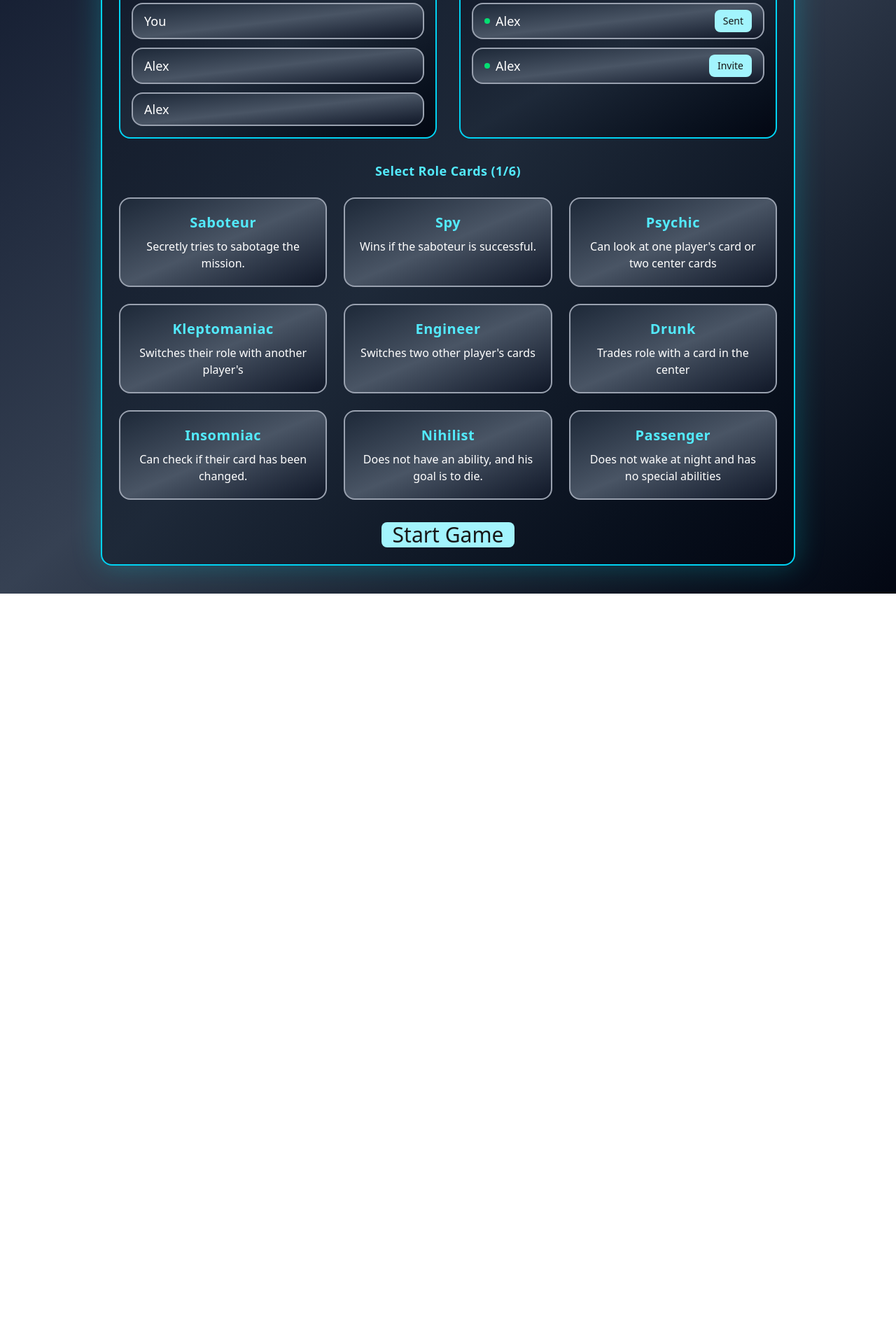
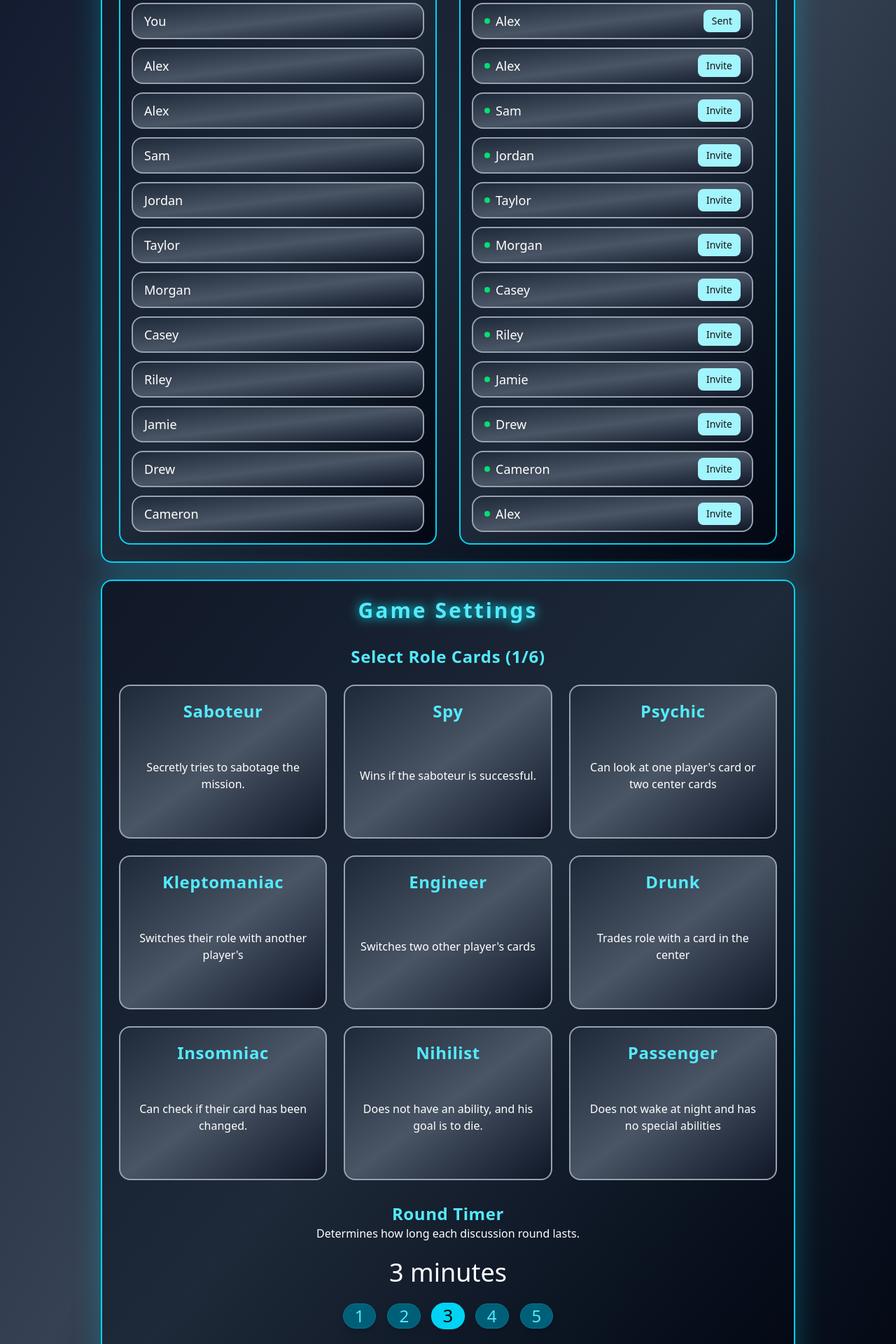
Before and after one commit to Cremacious/space-saboteur, a Next.js app: page /lobby in a window 1280 px wide. Shown: the part 260-2180 px from the top of the page at 70% size. Before the commit the page ends 1108 px from the top, so only its background shows below. Built offline with nearby package versions, Linux system fonts and the light colour scheme.

Commit message:
Timer selection added to lobby

```diff
--- a/src/app/globals.css
+++ b/src/app/globals.css
@@ -126,6 +126,16 @@
   @apply uppercase text-xs text-white mb-1 tracking-widest font-bold;
 }
 
+/* Hide scrollbar for Chrome, Safari and Opera */
+.scrollbar-hide::-webkit-scrollbar {
+  display: none;
+}
+/* Hide scrollbar for IE, Edge and Firefox */
+.scrollbar-hide {
+  -ms-overflow-style: none;  /* IE and Edge */
+  scrollbar-width: none;     /* Firefox */
+}
+
 @layer base {
   * {
     @apply border-border outline-ring/50;
--- /dev/null
+++ b/src/app/loading.tsx
@@ -0,0 +1,11 @@
+import { Orbit } from 'lucide-react';
+
+const LoadingPage = () => {
+  return (
+    <div className="fixed inset-0 flex items-center justify-center w-full h-full">
+      <Orbit className="animate-spin text-white" size={200} />
+    </div>
+  );
+};
+
+export default LoadingPage;
--- a/src/app/lobby/components/InviteFriends.tsx
+++ b/src/app/lobby/components/InviteFriends.tsx
@@ -1,30 +1,47 @@
 import { Button } from '@/components/ui/button';
+
+const FRIENDS_LIST = [
+  { id: 1, name: 'Alex', status: 'online', invited: true },
+  { id: 2, name: 'Alex', status: 'online', invited: false },
+  { id: 3, name: 'Sam', status: 'offline', invited: false },
+  { id: 4, name: 'Jordan', status: 'online', invited: false },
+  { id: 5, name: 'Taylor', status: 'offline', invited: false },
+  { id: 6, name: 'Morgan', status: 'online', invited: false },
+  { id: 7, name: 'Casey', status: 'online', invited: false },
+  { id: 8, name: 'Riley', status: 'offline', invited: false },
+  { id: 9, name: 'Jamie', status: 'online', invited: false },
+  { id: 10, name: 'Drew', status: 'offline', invited: false },
+  { id: 11, name: 'Cameron', status: 'online', invited: false },
+  { id: 12, name: 'Alex', status: 'online', invited: false },
+  { id: 13, name: 'Sam', status: 'offline', invited: false },
+  { id: 14, name: 'Jordan', status: 'online', invited: false },
+  { id: 15, name: 'Taylor', status: 'offline', invited: false },
+];
 
 const InviteFriends = () => {
   return (
-    <div className="blue-box">
+    <div className="blue-box ">
       <h3 className="neon-text mb-4 text-center space-font text-lg">
         Invite Friends
       </h3>
-      <ul className="space-y-3">
-        <li className="metallic-list-item flex items-center justify-between ">
+
+      <ul className="space-y-3 overflow-y-auto max-h-[400px] md:max-h-[756px] md:pr-4 rounded-lg ">
+        {FRIENDS_LIST.map((friend) => (
+          <li
+            key={friend.id}
+            className="metallic-list-item flex items-center justify-between "
+          >
             <div className="flex items-center gap-2">
               <div className="w-2 h-2 bg-green-400 rounded-full inline-block" />
-            <span className="space-font text-lg text-white">Alex</span>
+              <span className="space-font text-lg text-white">
+                {friend.name}
+              </span>
             </div>
             <Button size={'sm'} className="text-sm">
-            Sent
+              {friend.invited ? 'Sent' : 'Invite'}
             </Button>
           </li>
-        <li className="metallic-list-item flex items-center justify-between ">
-          <div className="flex items-center gap-2">
-            <div className="w-2 h-2 bg-green-400 rounded-full inline-block" />
-            <span className="space-font text-lg text-white">Alex</span>
-          </div>
-          <Button size={'sm'} className="text-sm">
-            Invite
-          </Button>
-        </li>
+        ))}
       </ul>
     </div>
   );
--- a/src/app/lobby/components/PlayerList.tsx
+++ b/src/app/lobby/components/PlayerList.tsx
@@ -1,25 +1,37 @@
 const PlayerList = () => {
+  const PLAYERS = [
+    { id: 1, name: 'You' },
+    { id: 2, name: 'Alex' },
+    { id: 3, name: 'Alex' },
+    { id: 4, name: 'Sam' },
+    { id: 5, name: 'Jordan' },
+    { id: 6, name: 'Taylor' },
+    { id: 7, name: 'Morgan' },
+    { id: 8, name: 'Casey' },
+    { id: 9, name: 'Riley' },
+    { id: 10, name: 'Jamie' },
+    { id: 11, name: 'Drew' },
+    { id: 12, name: 'Cameron' },
+  ];
+
   return (
     <div className="blue-box">
       <h3 className="neon-text mb-4 text-center space-font text-lg">
         Players In Lobby (3)
       </h3>
       <ul className="space-y-3">
-        <li className="metallic-list-item flex items-center justify-between ">
-          <div className="flex items-center gap-2">
-            <span className="space-font text-lg my-0.5 text-white">You</span>
-          </div>
-        </li>
-        <li className="metallic-list-item flex items-center justify-between ">
-          <div className="flex items-center gap-2">
-            <span className="space-font text-lg my-0.5 text-white">Alex</span>
-          </div>
-        </li>
-        <li className="metallic-list-item flex items-center justify-between ">
-          <div className="flex items-center gap-2">
-            <span className="space-font text-lg text-white">Alex</span>
-          </div>
-        </li>
+        {PLAYERS.map((player) => (
+          <li
+            key={player.id}
+            className="metallic-list-item flex items-center justify-between "
+          >
+            <div className="flex items-center gap-2">
+              <span className="space-font text-lg my-0.5 text-white">
+                {player.name}
+              </span>
+            </div>
+          </li>
+        ))}
       </ul>
     </div>
   );
--- a/src/app/lobby/components/RoleSelection.tsx
+++ b/src/app/lobby/components/RoleSelection.tsx
@@ -62,7 +62,7 @@ const RoleSelection = () => {
 
   return (
     <div className="">
-      <h3 className="neon-text text-lg mb-4 text-center space-font">
+      <h3 className="neon-text text-2xl text-center space-font">
         Select Role Cards (1/6)
       </h3>
       <div className="mt-6"></div>
@@ -71,28 +71,26 @@ const RoleSelection = () => {
           <div
             onClick={() => handleRoleSelect(card)}
             key={card.id}
-            className="metallic-box p-4 hoverAnimate justify-between flex flex-col"
+            className="metallic-box p-4 hoverAnimate flex flex-col min-h-[220px]"
           >
-            <div>
-              <div className="space-font text-xl font-bold mb-2 text-center neon-text">
-                {card.name}
-              </div>
-              <div className=" text-white text-center space-font">
-                {card.description}
-              </div>
+            <div className="space-font text-2xl font-bold mb-2 text-center neon-text">
+              {card.name}
+            </div>
+            <div className="flex-1 flex items-center justify-center text-white text-center space-font">
+              {card.description}
             </div>
             {selectedRoles.includes(card) && (
               <div>
-                <div className="bg-slate-800 rounded-xl p-2 mt-4 text-center text-white space-font border-2 border-white">
+                <div className="bg-cyan-800 rounded-xl p-1 text-center text-white space-font border-2 border-cyan-700">
                   <div>Selected</div>
 
                   {(card.id === 1 || card.id === 9) && (
-                    <div className="flex flex-row gap-6 justify-center items-center mt-2">
-                      <Button className="flex items-center justify-center">
+                    <div className="flex flex-row gap-6 justify-center items-center mt-1 mb-0.5">
+                      <Button className="flex items-center justify-center bg-white">
                         <Minus className="text-black" />
                       </Button>
-                      <div className="text-xl">1</div>
-                      <Button className="flex items-center justify-center">
+                      <div className="text-2xl">1</div>
+                      <Button className="flex items-center justify-center bg-white">
                         <Plus className="text-black" />
                       </Button>
                     </div>
--- /dev/null
+++ b/src/app/lobby/components/TimeSelection.tsx
@@ -0,0 +1,34 @@
+'use client';
+import { useState } from 'react';
+import { Button } from '@/components/ui/button';
+
+const MINUTES = [1, 2, 3, 4, 5];
+
+const TimeSelection = () => {
+  const [selected, setSelected] = useState(3);
+  return (
+    <div className="flex flex-col items-center justify-center py-2 space-y-6">
+      <div className=" text-white text-4xl space-font">
+        {selected} minute{selected > 1 ? 's' : ''}
+      </div>
+      <div className="flex gap-2 md:gap-4 justify-center">
+        {MINUTES.map((minute) => (
+          <Button
+            key={minute}
+            variant={selected === minute ? 'defaultLarge' : 'outline'}
+            className={`space-font text-lg md:text-2xl px-4 py-2 rounded-full transition-all duration-200 shadow-lg ${
+              selected === minute
+                ? 'bg-cyan-400 text-black border-cyan-400 scale-105'
+                : 'bg-cyan-800 text-cyan-300 border-cyan-700 hover:bg-cyan-700 hover:text-white'
+            }`}
+            onClick={() => setSelected(minute)}
+          >
+            {minute}
+          </Button>
+        ))}
+      </div>
+    </div>
+  );
+};
+
+export default TimeSelection;
--- a/src/app/lobby/page.tsx
+++ b/src/app/lobby/page.tsx
@@ -2,13 +2,14 @@ import { Button } from '@/components/ui/button';
 import PlayerList from './components/PlayerList';
 import InviteFriends from './components/InviteFriends';
 import RoleSelection from './components/RoleSelection';
+import TimeSelection from './components/TimeSelection';
 
 const roomCode = 'ABCDEF';
 
 const LobbyPage = () => {
   return (
     <div className="min-h-screen flex items-center">
-      <div className="max-w-5xl mx-auto py-10 px-4">
+      <div className="max-w-5xl mx-auto py-10 px-4 space-y-6 w-full">
         <div className="metallic-container space-y-8">
           <div>
             <h2 className="neon-header space-font">Lobby</h2>
@@ -22,18 +23,32 @@ const LobbyPage = () => {
             </div>
           </div>
 
-          <div className="grid grid-cols-1 md:grid-cols-2 gap-8">
+          <div className="grid grid-cols-1 md:grid-cols-2 gap-8 items-start">
             <PlayerList />
 
             <InviteFriends />
           </div>
-
-          <RoleSelection />
-
-          <div className="flex justify-center">
-            <Button variant={'defaultLarge'} className="text-3xl p-4">
-              Start Game
-            </Button>
+        </div>
+        <div className="metallic-container">
+          <h2 className="neon-header space-font">Game Settings</h2>
+          <div className="space-y-8 mt-4">
+            <RoleSelection />
+            <div className="space-y-4">
+              <div>
+                <h3 className="neon-text text-2xl text-center space-font">
+                  Round Timer
+                </h3>
+                <h3 className="text-white text-md text-center space-font">
+                  Determines how long each discussion round lasts.
+                </h3>
+              </div>
+              <TimeSelection />
+            </div>
+            <div className="flex justify-center">
+              <Button variant={'defaultLarge'} className="text-3xl p-4">
+                Start Game
+              </Button>
+            </div>
           </div>
         </div>
       </div>
--- /dev/null
+++ b/src/app/test/page.tsx
@@ -0,0 +1,11 @@
+import { Orbit } from 'lucide-react';
+
+const LoadingPage = () => {
+  return (
+    <div className="fixed inset-0 flex items-center justify-center w-full h-full bg-linear-to-br from-slate-900 via-gray-700 to-gray-950">
+      <Orbit className="animate-spin text-white" size={200} />
+    </div>
+  );
+};
+
+export default LoadingPage;
--- a/src/components/roles/RoleCard.tsx
+++ b/src/components/roles/RoleCard.tsx
@@ -7,7 +7,7 @@ const ROLE_ABILITY = `Wakes at 2 alongside other saboteurs. *If alone, they can
 
 const RoleCard = () => {
   return (
-    <div className="metallic-box max-w-sm mx-auto border-4 border-cyan-400 shadow-[0_0_24px_#00f2ff80] rounded-3xl overflow-hidden flex flex-col bg-linear-to-br from-gray-900 via-gray-800 to-gray-950">
+    <div className="metallic-box hoverAnimate max-w-sm mx-auto border-4 border-cyan-400 shadow-[0_0_24px_#00f2ff80] rounded-3xl overflow-hidden flex flex-col bg-linear-to-br from-gray-900 via-gray-800 to-gray-950">
       <div className="w-full px-4 pt-4 pb-2 flex items-center justify-center border-b-2 border-cyan-400 ">
         <span className="text-white text-2xl space-font tracking-widest">
           {ROLE_NAME}
```
Lines whose indentation alone changed are shown as unchanged.
